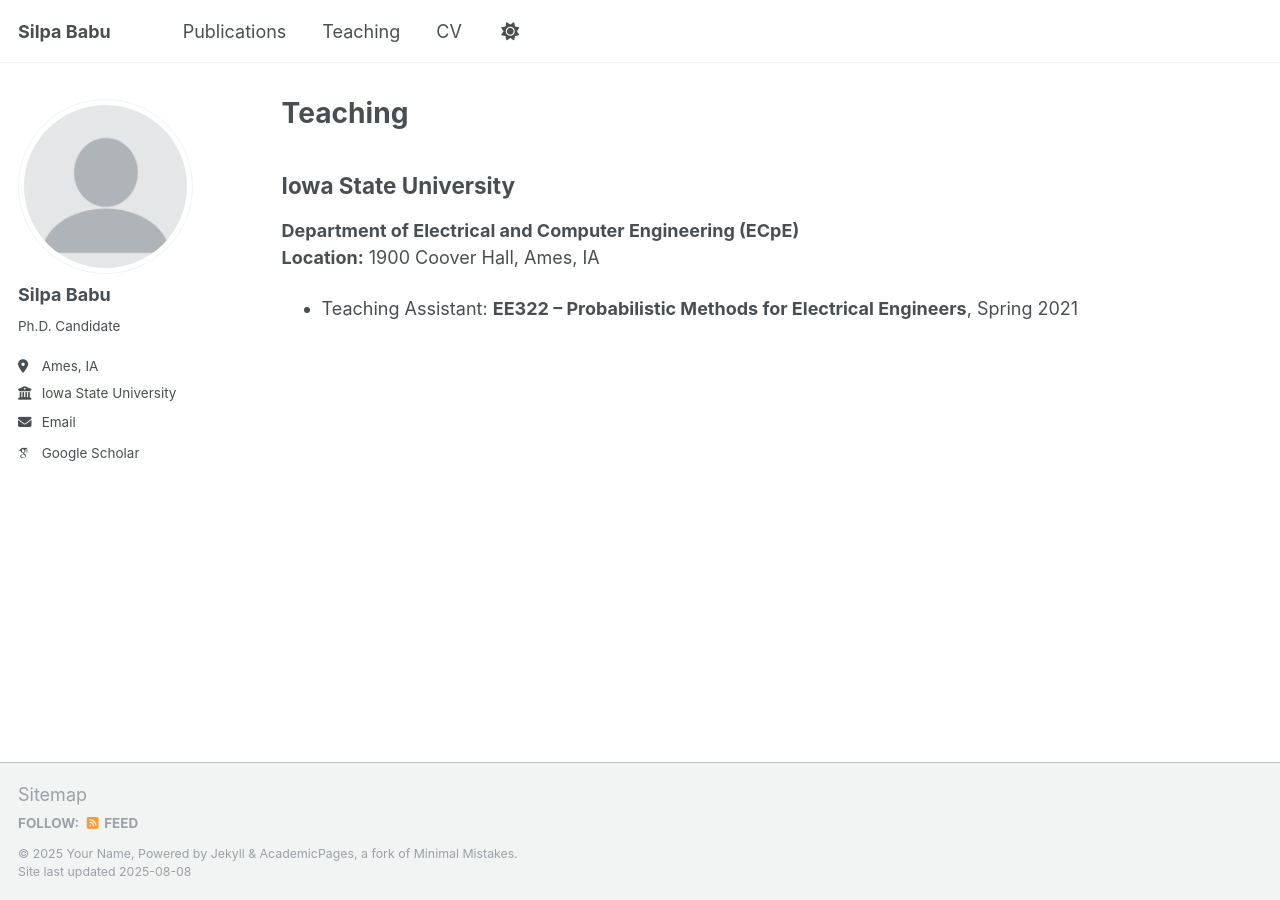
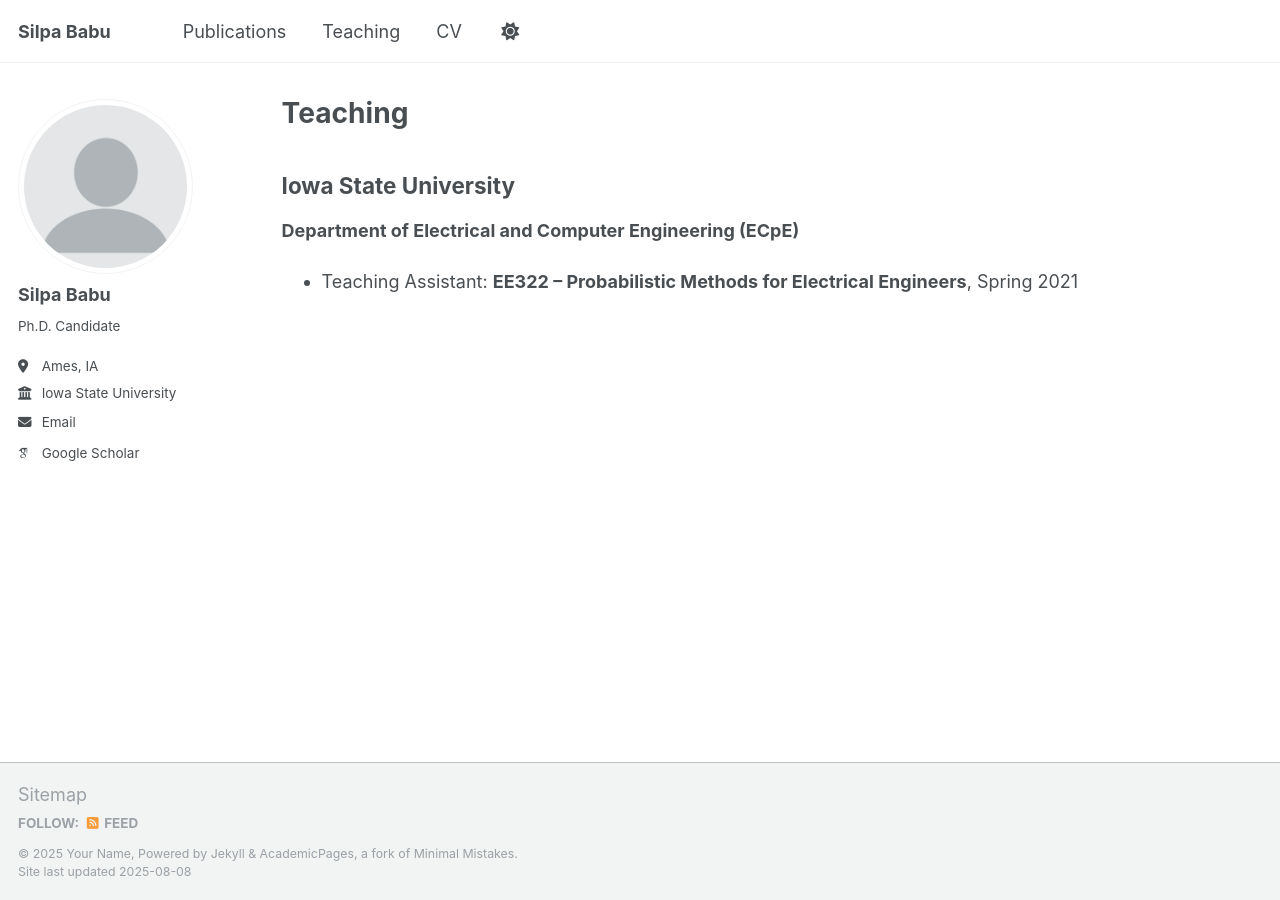
Before and after one commit to Silpa1/sbabu.github.io, a Jekyll site: the page built from _teaching/2015-spring-teaching-2.md, in a window 1280 px wide. Built offline with Jekyll 4.4.1, drawn with Linux system fonts in a browser that asks for light colours; some web fonts are replaced; a script that is not in the unit is left out.

Commit message:
Update 2015-spring-teaching-2.md

```diff
--- a/_teaching/2015-spring-teaching-2.md
+++ b/_teaching/2015-spring-teaching-2.md
@@ -7,6 +7,5 @@ author_profile: true
 
 ## Iowa State University
 **Department of Electrical and Computer Engineering (ECpE)**
-**Location:** 1900 Coover Hall, Ames, IA
 
 - Teaching Assistant: **EE322 – Probabilistic Methods for Electrical Engineers**, Spring 2021
```
